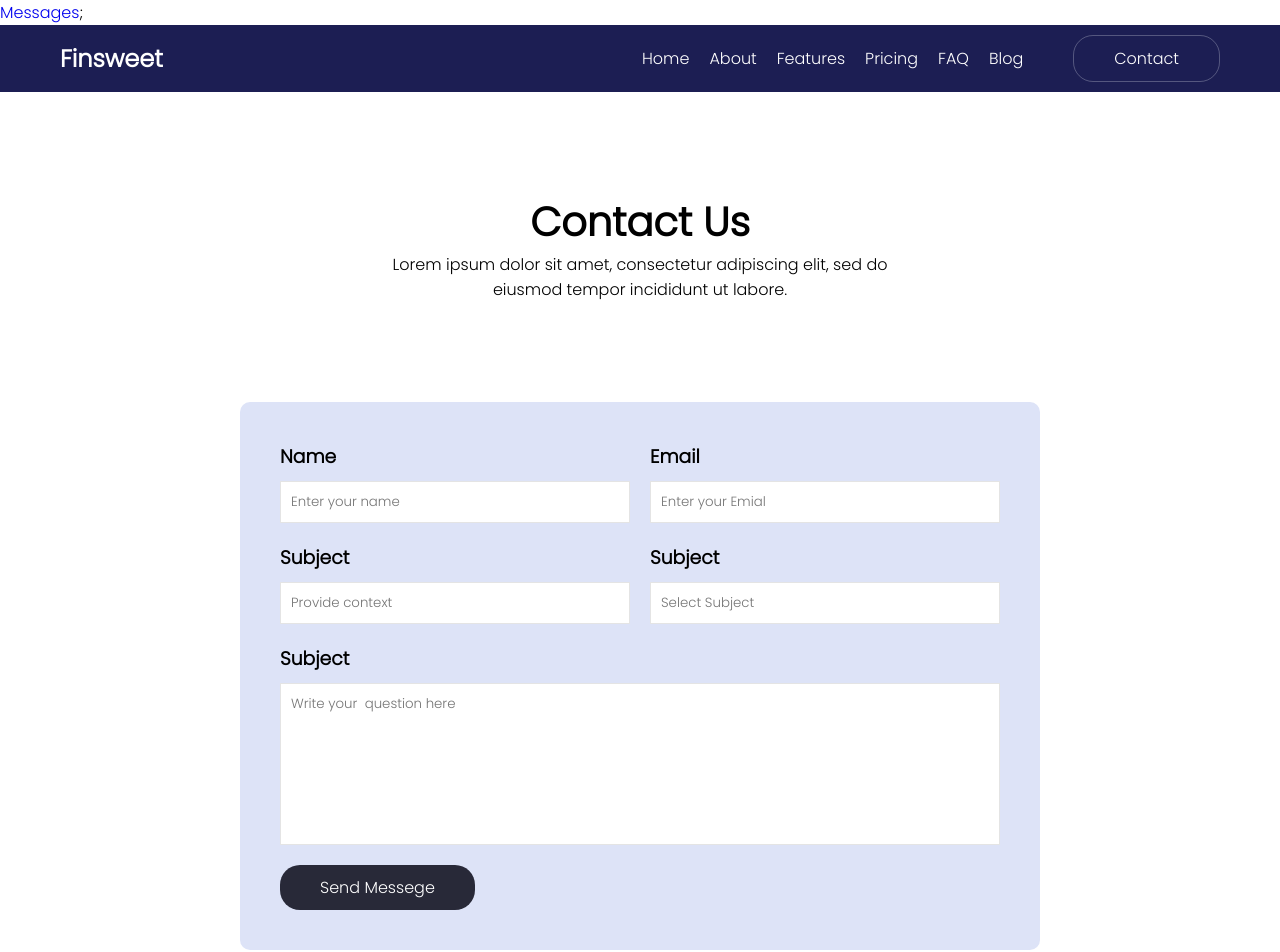
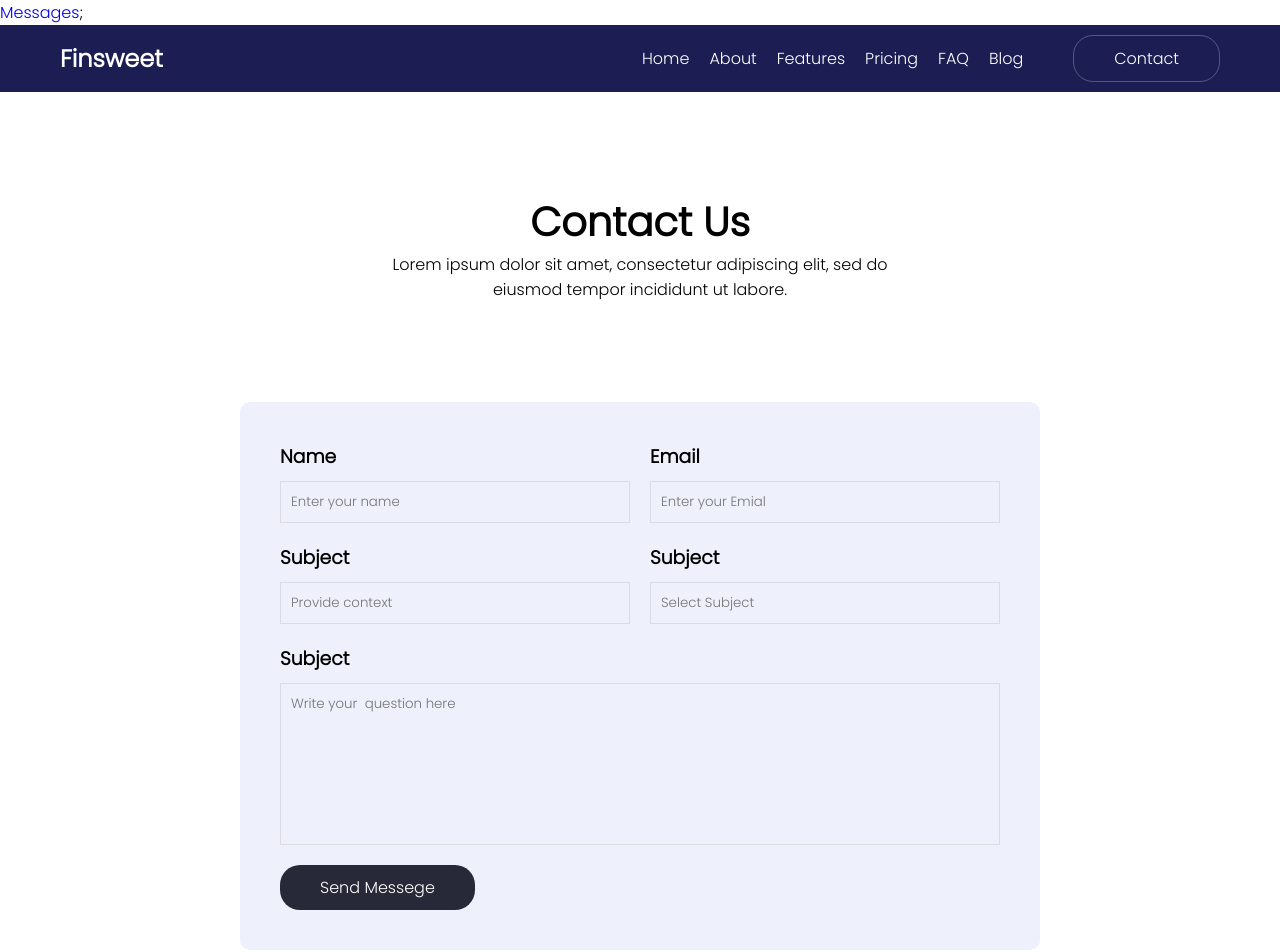
Before and after one commit to Shakhmurad7/finsweet, a React (Vite) app: page /Contact in a window 1280 px wide. Shown: the top 952 px of the page. Built offline with nearby package versions, Linux system fonts and the light colour scheme.

Commit message:
add contact item

```diff
--- a/src/NavbarMetodlar/ContactPage/Contact.module.css
+++ b/src/NavbarMetodlar/ContactPage/Contact.module.css
@@ -28,7 +28,7 @@ body {
     margin: 50px 0;
     border-radius: 10px;
     background-color:
-    #dde3f7;
+    #eef1fb;
     display: flex;
     flex-direction: column;
     gap: 20px;
@@ -42,6 +42,8 @@ body {
     gap: 10px;
 }
 .content-row input{
+    outline: none;
+    background-color: transparent;
     padding: 10px;
     width: 100%;
     border: 1px solid rgba(187, 187, 187, 0.401);
@@ -55,6 +57,8 @@ body {
     gap: 20px;
 }
 .textarea textarea{
+    outline: none;
+    background-color: transparent;
     resize: none;
     padding: 10px;
     width: 100%;
```
